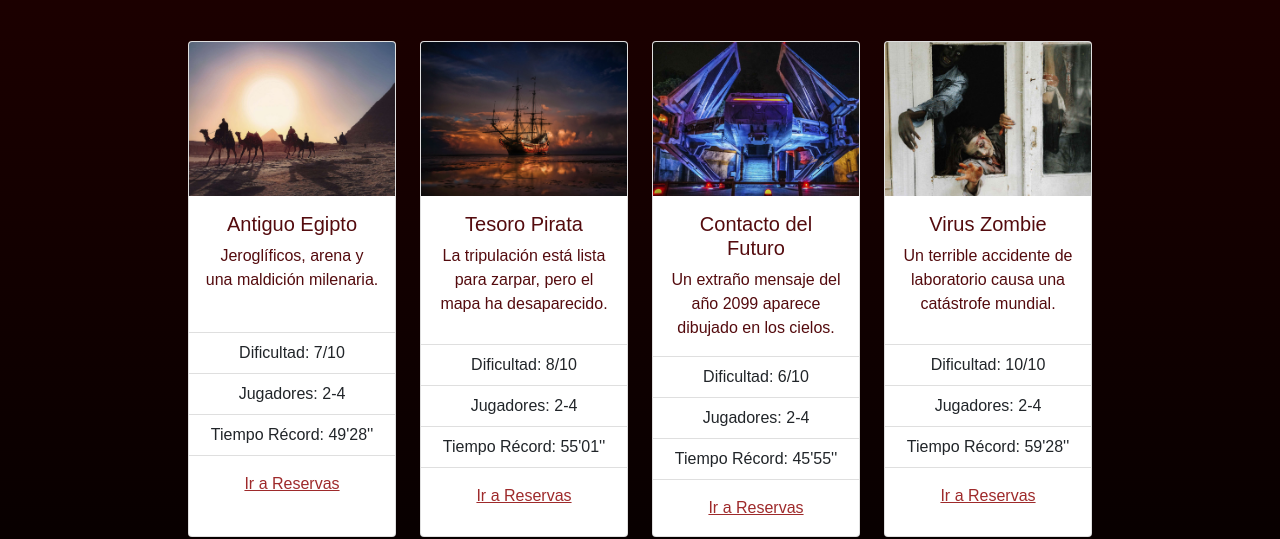
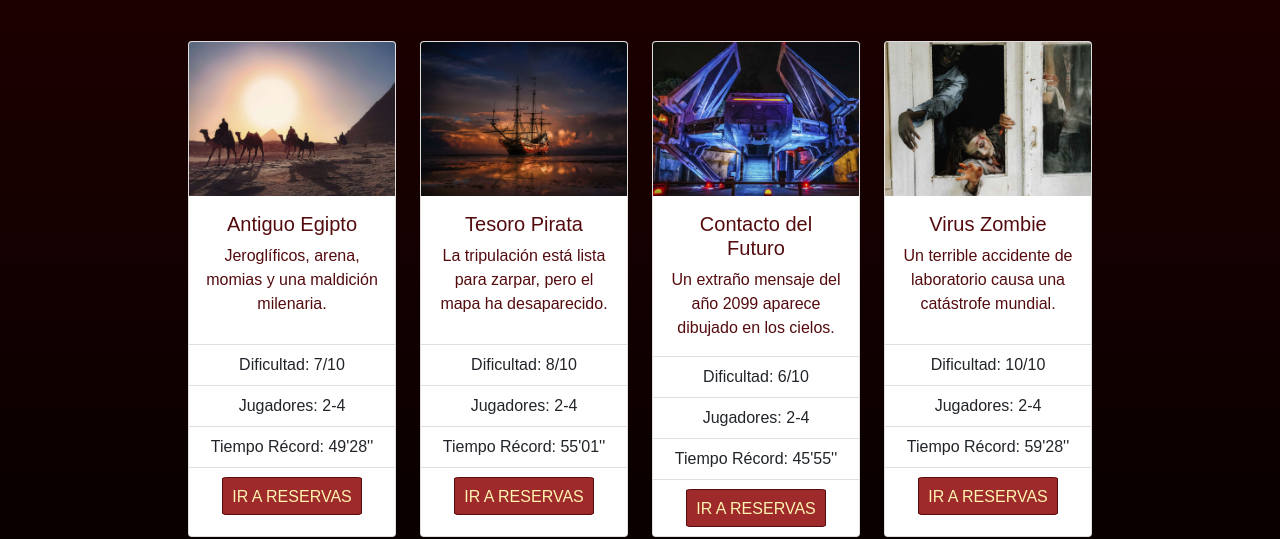
Before and after one commit to Maximiliano-Friss/Dungeon-FrissDeKereki5, a website: page pages/salas.html in a window 1280 px wide. Shown: the part 281-820 px from the top of the page. Drawn offline with nearby package versions, Linux system fonts and the light colour scheme; a web font is replaced by a local one.

Commit message:
Se modifica estilo de footer para anclarlo abajo de la pagina

```diff
--- a/pages/salas.html
+++ b/pages/salas.html
@@ -80,7 +80,7 @@
                       <img src="../img/simon-berger-boyXZfqpwpU-unsplashREDIMEN.jpg" class="card-img-top" alt="SalaAntiguoEgipto">
                       <div class="card-body">
                           <h5 class="card-title">Antiguo Egipto</h5>
-                          <p class="card-text">Jeroglíficos, arena y una maldición milenaria.</p>
+                          <p class="card-text">Jeroglíficos, arena, momias y una maldición milenaria.</p>
                       </div>
                       <ul class="list-group list-group-flush">
                           <li class="list-group-item">Dificultad: 7/10</li>
--- a/scss/_structure.scss
+++ b/scss/_structure.scss
@@ -2,6 +2,7 @@
 * {
   font-family: $fuente_principal;
 }
+
 
 a {
   text-decoration: none;
@@ -9,6 +10,9 @@ a {
 
 body {
   background: linear-gradient(to bottom, rgb(38, 0, 0), rgb(0, 0, 0));
+  display: flex;
+  flex-direction: column;
+  min-height: 100%;
 }
 
 main {
@@ -16,3 +20,7 @@ main {
   top: 2rem;
   min-height: 38em;
 }
+
+footer {
+  justify-self: flex-end;
+}
--- a/scss/estilos.scss
+++ b/scss/estilos.scss
@@ -226,10 +226,19 @@ footer {
       }
 
       .enlace__reservas {
-        color: $color_detalles2;
+        text-decoration: none;
+        text-transform: uppercase;
+        color: $color_textos;
+        border: solid 1px $color_detalles3;
+        border-radius: 5%;
+        background-color: $color_detalles2;
+        padding: 0.6rem;
+        transition: .4s;
 
         &:hover {
-          color: $color_detalles1;
+          color: $color_detalles3;
+          background-color: $color_textos;
+          transition: .4s;
         }
       }
     }
@@ -252,7 +261,8 @@ table {
 
 .form__contenedor {
   max-width: 45rem;
-  margin: auto;
+  margin-left: auto;
+  margin-right: auto;
 
   form {
     color: $color_textos;
```
Also changed, not shown: css/estilos.css.
